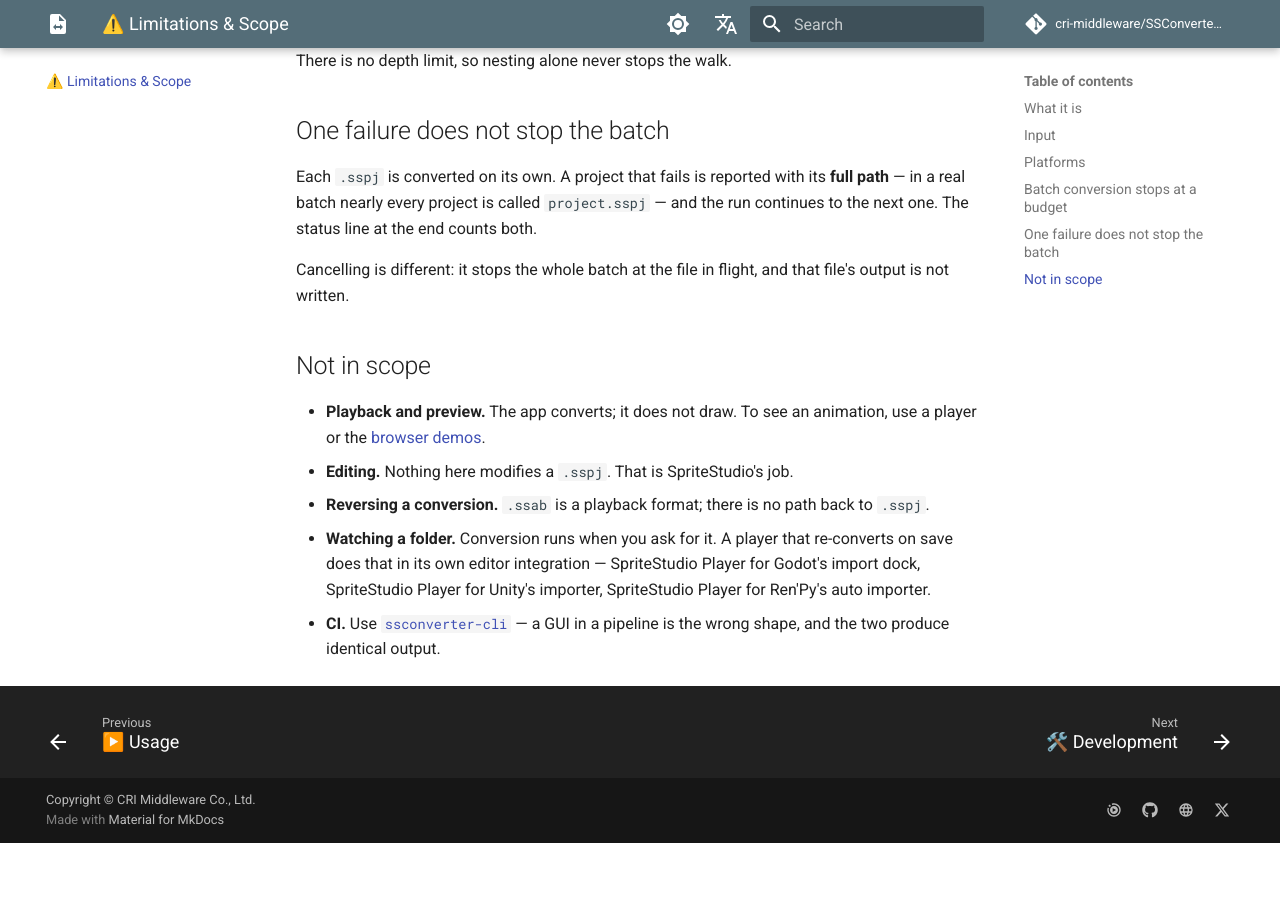
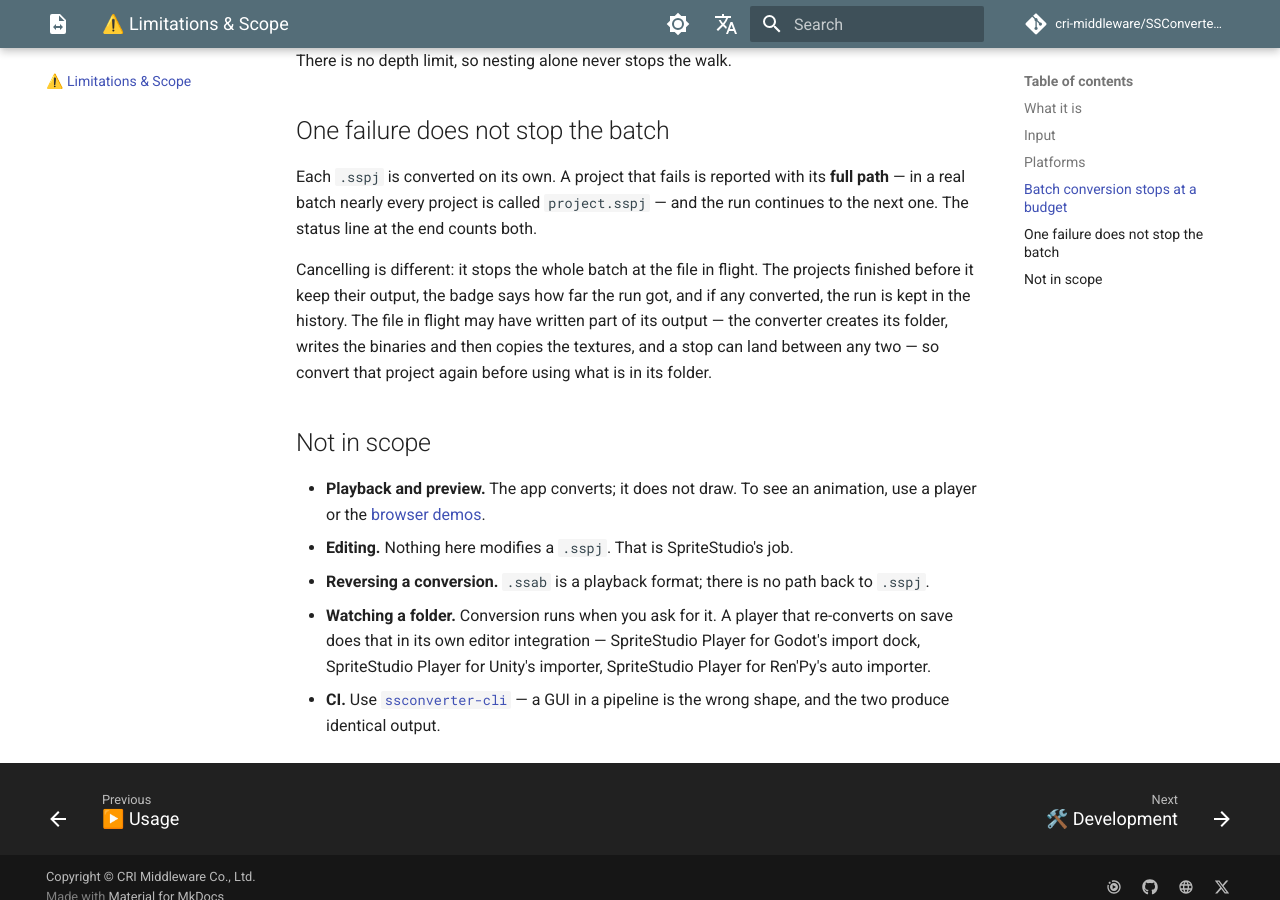
Before and after one commit to cri-middleware/SSConverterGUI, an MkDocs documentation site: the page built from docs/en/limitations.md, in a window 1280 px wide and 900 px high, scrolled down 1663 px. Built offline with MkDocs 1.6.1 and Material for MkDocs 9.7.7, drawn with Linux system fonts in a browser that asks for light colours; comment, search, counter and statistics services are not loaded; before the commit the page ends 2506 px from its top, so only the background shows below that.

Commit message:
docs: say what a stop leaves behind
Limitations said the output of the file in flight is not written. The
converter creates the output folder, writes the binaries and then copies
the textures, checking for a stop between writes, so a stop can leave
that folder part-written; the projects finished before it keep their
output. Say so (en/ja), and to convert that project again before using
what is in its folder.

```diff
--- a/docs/en/limitations.md
+++ b/docs/en/limitations.md
@@ -63,8 +63,11 @@ Each `.sspj` is converted on its own. A project that fails is reported with its
 real batch nearly every project is called `project.sspj` — and the run continues to the next one.
 The status line at the end counts both.
 
-Cancelling is different: it stops the whole batch at the file in flight, and that file's output is
-not written.
+Cancelling is different: it stops the whole batch at the file in flight. The projects finished
+before it keep their output, the badge says how far the run got, and if any converted, the run is
+kept in the history. The file in flight may have written part of its output — the converter creates
+its folder, writes the binaries and then copies the textures, and a stop can land between any two —
+so convert that project again before using what is in its folder.
 
 ## Not in scope
 
```
Also changed, not shown: docs/ja/limitations.md (+1 -1 lines).
